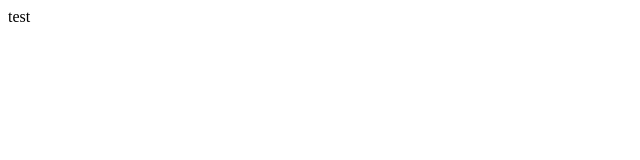
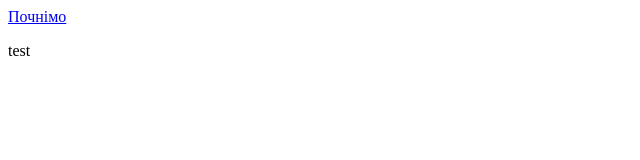
Before and after one commit to konotop/konotop.github.io, a plain HTML site: page index.html in a window 1280 px wide. Shown: the whole page, without its empty margins (0-640 px from the left). Drawn offline with Linux system fonts and the light colour scheme.

Commit message:
Update index.html

```diff
--- a/index.html
+++ b/index.html
@@ -5,6 +5,9 @@
 <title>Abetka</title>
 </head>
 <body>
+<p><a href=1.html>Почнімо</a></p>
+</body>
+</html>
 <p>test</p>
 </body>
 </html>
```
